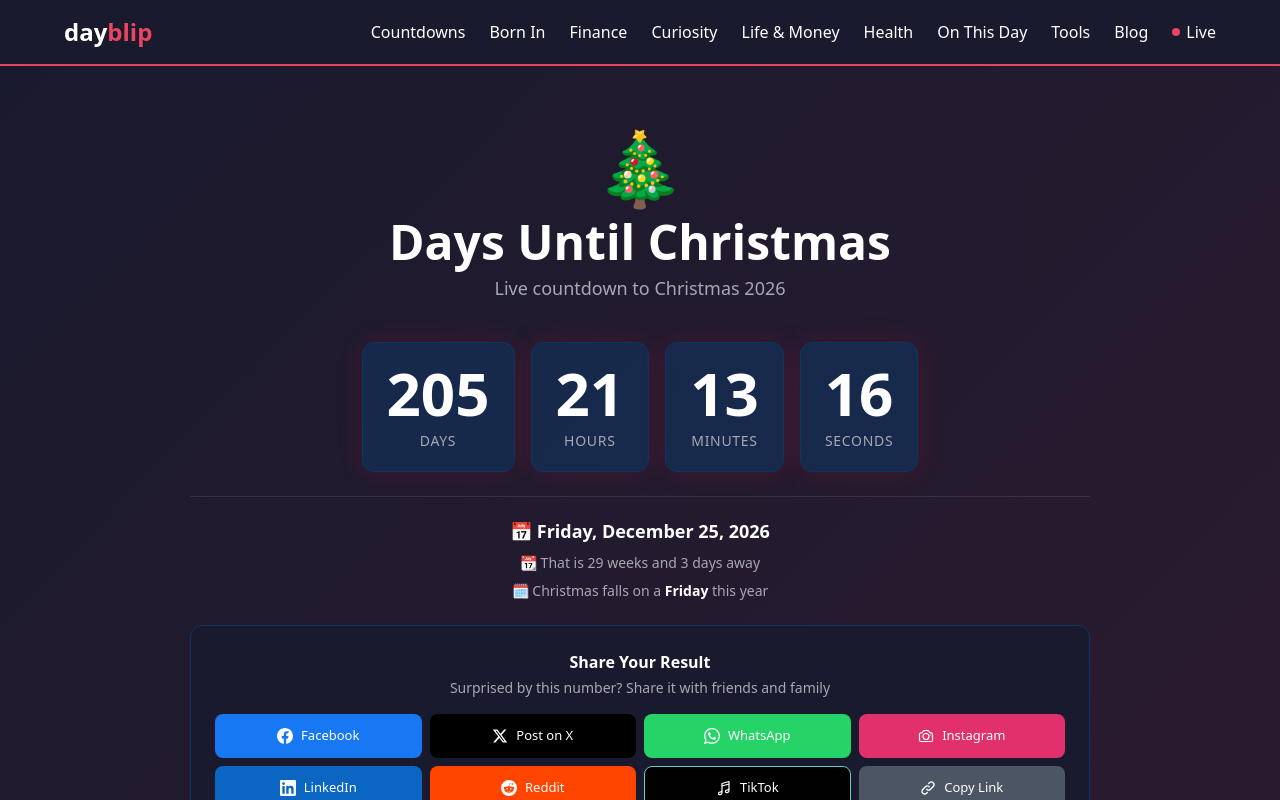
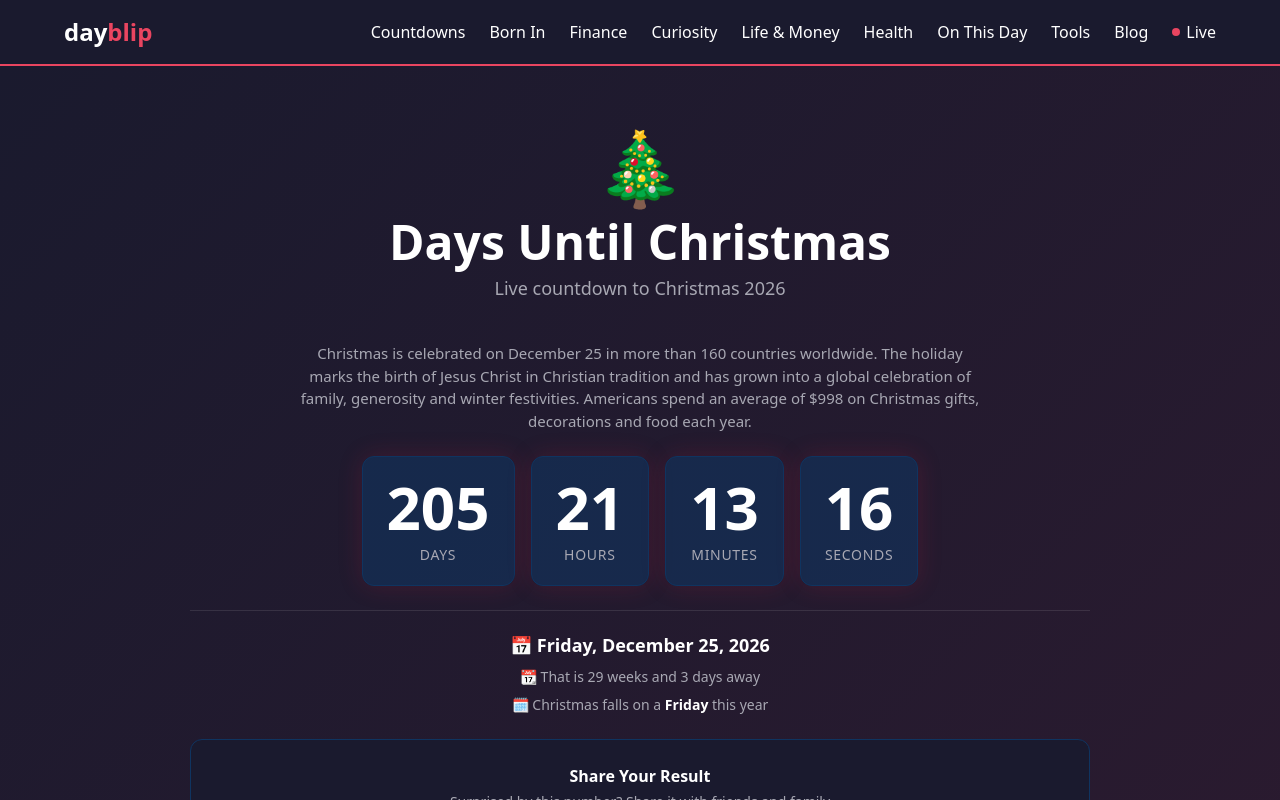
Before and after one commit to pierre2000it-max/dayblip, a Next.js app: page /days-until/christmas in a window 1280 px wide. Shown: the top 800 px of the page. Built offline with nearby package versions, Linux system fonts and the light colour scheme.

Commit message:
Add unique descriptive content to all holiday countdown pages — fix AdSense low value content flag

```diff
--- a/src/app/days-until/[slug]/page.tsx
+++ b/src/app/days-until/[slug]/page.tsx
@@ -31,6 +31,38 @@ interface Holiday {
 const holidays = holidaysData as Holiday[];
 const BASE = "https://www.dayblip.com";
 
+// ── Unique descriptive intro per holiday (SEO / unique content) ────────────────
+const HOLIDAY_INTROS: Record<string, string> = {
+  "christmas":
+    "Christmas is celebrated on December 25 in more than 160 countries worldwide. The holiday marks the birth of Jesus Christ in Christian tradition and has grown into a global celebration of family, generosity and winter festivities. Americans spend an average of $998 on Christmas gifts, decorations and food each year.",
+  "halloween":
+    "Halloween is celebrated on October 31 each year across the United States, Canada, Ireland and the United Kingdom. Rooted in the ancient Celtic festival of Samhain, it evolved into a night of costumes, trick-or-treating and jack-o-lanterns. Americans spend over $12 billion on Halloween annually — making it the second largest commercial holiday after Christmas.",
+  "thanksgiving":
+    "Thanksgiving is celebrated on the fourth Thursday of November in the United States. The holiday traces its origins to a 1621 harvest feast shared between the Pilgrims and the Wampanoag people. Approximately 46 million turkeys are consumed in the US on Thanksgiving Day each year.",
+  "new-years":
+    "New Year's Day on January 1 is the most widely celebrated holiday on Earth — observed in virtually every country across every time zone. The global celebration begins in the Pacific islands and sweeps westward over 26 hours. An estimated 1 billion people watch some form of New Year's countdown broadcast each year.",
+  "new-years-eve":
+    "New Year's Eve on December 31 is celebrated with fireworks, countdowns and gatherings in cities across the world. Times Square in New York City has hosted its famous ball drop since 1907. The global celebration generates over $300 billion in economic activity across travel, hospitality and entertainment each year.",
+  "valentines-day":
+    "Valentine's Day on February 14 is celebrated in the United States, Canada, the United Kingdom, Australia and dozens of other countries. The holiday honors Saint Valentine and has become a global celebration of romantic love. Americans spend approximately $24 billion on Valentine's Day gifts each year — averaging $192 per person.",
+  "st-patricks-day":
+    "Saint Patrick's Day on March 17 commemorates the death of Saint Patrick, the patron saint of Ireland, in 461 AD. The holiday celebrates Irish culture and heritage and is observed in more countries than any other national festival. An estimated 13 million pints of Guinness are consumed worldwide on Saint Patrick's Day.",
+  "easter":
+    "Easter is a Christian holiday celebrating the resurrection of Jesus Christ. Unlike most holidays it falls on a different date each year — the first Sunday after the first full moon following the spring equinox. Americans spend approximately $22 billion on Easter each year including candy, gifts, food and clothing.",
+  "independence-day":
+    "Independence Day on July 4 marks the adoption of the Declaration of Independence in 1776 when the United States declared independence from Britain. It is celebrated with fireworks, parades, barbecues and concerts across the country. Americans purchase approximately $2.5 billion worth of fireworks for Independence Day each year.",
+  "labor-day":
+    "Labor Day is celebrated on the first Monday of September in the United States and Canada. The holiday honors the American labor movement and the contributions of workers to society. It was first celebrated in 1882 in New York City and became a federal holiday in 1894.",
+  "memorial-day":
+    "Memorial Day is observed on the last Monday of May in the United States. The holiday honors military personnel who died while serving in the US armed forces. Originally called Decoration Day it was first widely observed after the Civil War. More than 36 million Americans travel over Memorial Day weekend each year.",
+  "fathers-day":
+    "Father's Day is celebrated on the third Sunday of June in the United States, Canada and the United Kingdom. The holiday honors fathers and father figures and was first celebrated in 1910 in Spokane, Washington. Americans spend approximately $20 billion on Father's Day gifts each year.",
+  "mothers-day":
+    "Mother's Day is celebrated on the second Sunday of May in the United States. The modern holiday was created by Anna Jarvis in 1908 and became a federal holiday in 1914. It is the busiest day of the year for restaurants and one of the top gift-giving holidays. Americans spend approximately $35 billion on Mother's Day each year.",
+  "black-friday":
+    "Black Friday falls on the day after Thanksgiving — the fourth Friday of November — and marks the traditional start of the Christmas shopping season in the United States. The name refers to retailers moving from financial loss to profit for the year. Americans spend over $9 billion online on Black Friday alone each year.",
+};
+
 // ── Metadata ─────────────────────────────────────────────────────────────────
 
 export async function generateMetadata({
@@ -42,7 +74,10 @@ export async function generateMetadata({
   if (!holiday) return { title: "Not Found" };
   const year = new Date().getFullYear();
   const title = `Days Until ${holiday.name} ${year}`;
-  const description = `How many days until ${holiday.name}? Live countdown to ${holiday.name} ${year}. Updated in real time.`;
+  const intro = HOLIDAY_INTROS[params.slug];
+  const description = intro
+    ? intro.length > 160 ? `${intro.slice(0, 157).trimEnd()}...` : intro
+    : `How many days until ${holiday.name}? Live countdown to ${holiday.name} ${year}. Updated in real time.`;
   const url = `/days-until/${params.slug}`;
   return {
     title,
@@ -174,6 +209,19 @@ export default function CountdownPage({
             <p className="mb-10 text-lg text-[#a8a8b3]">
               Live countdown to {holiday.name} {year}
             </p>
+            {HOLIDAY_INTROS[holiday.slug] && (
+              <p
+                className="mx-auto text-center"
+                style={{
+                  fontSize: "15px",
+                  color: "#a8a8b3",
+                  maxWidth: "680px",
+                  paddingBottom: "24px",
+                }}
+              >
+                {HOLIDAY_INTROS[holiday.slug]}
+              </p>
+            )}
             <CountdownDisplay date={holiday.date} color={holiday.color} name={holiday.name} />
             <div className="mx-auto mt-4 max-w-[900px]">
               <AdUnit slot="1234567890" format="rectangle" />
```
